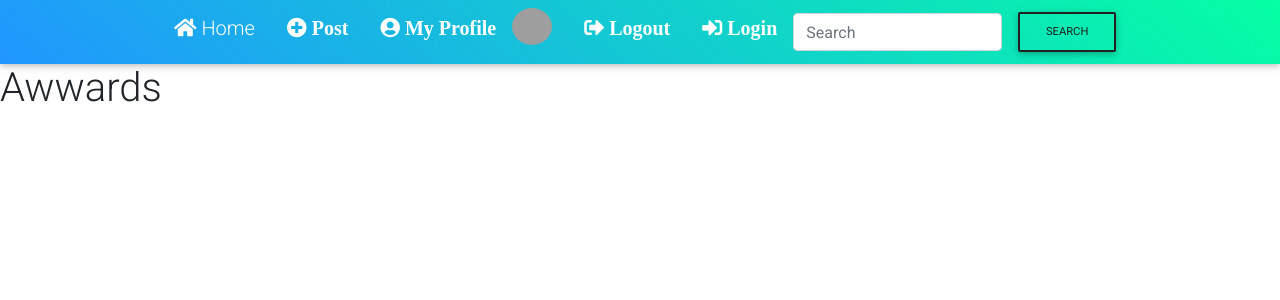
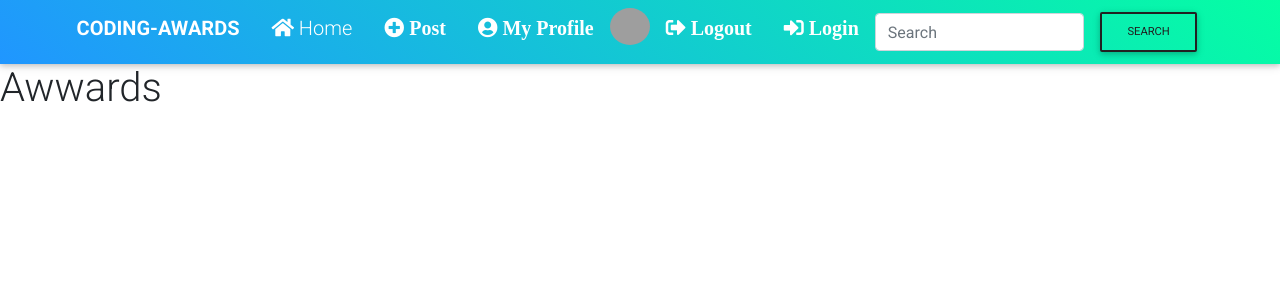
Before and after one commit to abzedmohammed/projects-awards, a Django app: page / in a window 1280 px wide. Shown: the top 300 px of the page. Run offline with Django 3.2, Linux system fonts and the light colour scheme; some libraries are stand-ins or nearby versions; grey boxes are pictures that could not be loaded.

Commit message:
ADD NAVBAR BRAND

```diff
--- a/awards/templates/navbar.html
+++ b/awards/templates/navbar.html
@@ -1,4 +1,5 @@
 <ul class="nav aqua-gradient justify-content-center font-weight-bold z-depth-1 py-2">
+    <a class="navbar-brand white-text" href="#">CODING-AWARDS</a>
     <li class="nav-item">
       <h5><a class="nav-link white-text" href="/"><i class="fas fa-home"></i>  Home</a></h5>
     </li>
@@ -9,7 +10,7 @@
         <h5> <a class="nav-link white-text" href="#!"><i class="fas fa-user-circle">  My Profile</i></a></h5>
     </li>
     <li class="nav-item avatar">
-        <h5><a class="nav-link p-0 mr-3" href="#">
+        <h5><a class="nav-link p-0" href="#">
           <img src="https://mdbootstrap.com/img/Photos/Avatars/avatar-5.jpg" class="rounded-circle z-depth-0"
             alt="avatar image" width="40" height="37">
         </a></h5>
```
